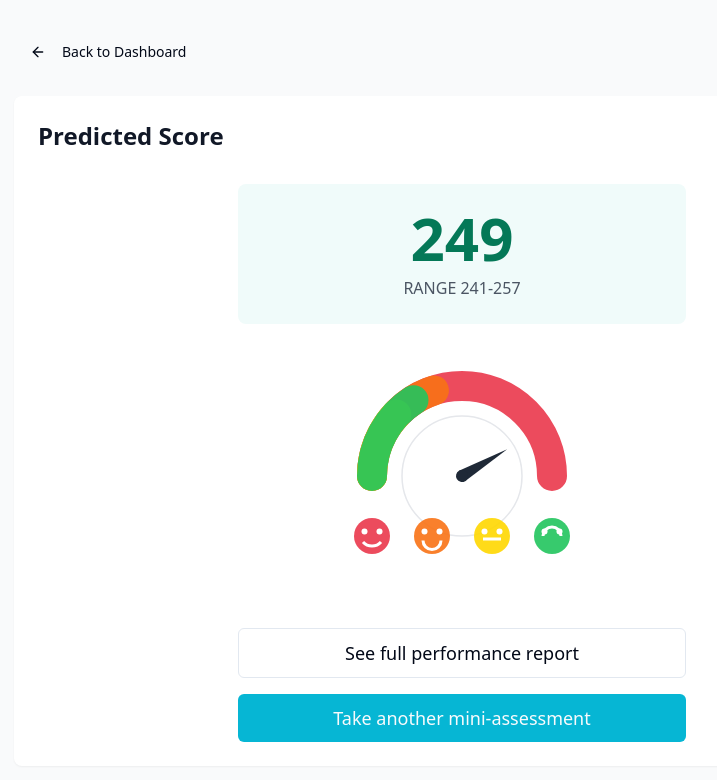
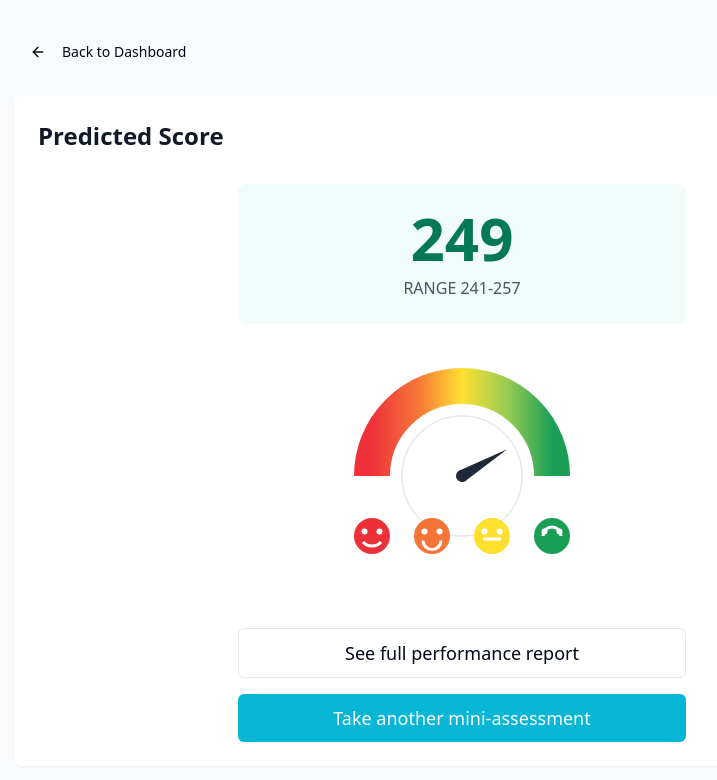
Before and after one commit to MarkPearce/scorecraft-creator, a React (Vite) app: page /concept2 in a window 1280 px wide. Shown: the top 780 px of the page, without its empty margins (178-895 px from the left). Built offline with nearby package versions, Linux system fonts and the light colour scheme.

Commit message:
Update gauge styling
Improved the styling of the gauge by using a single thick line for the arc and a sharp gradient with five specified colors.

```diff
--- a/src/pages/Concept2.tsx
+++ b/src/pages/Concept2.tsx
@@ -49,48 +49,23 @@ const Concept2 = () => {
             <div className="relative w-80 h-60">
               <svg viewBox="0 0 200 160" className="w-full h-full">
                 <defs>
-                  {/* Background circle gradient */}
-                  <linearGradient id="gaugeBackground" x1="0%" y1="0%" x2="100%" y2="0%">
-                    <stop offset="0%" stopColor="#f8f9fa"/>
-                    <stop offset="100%" stopColor="#e9ecef"/>
+                  <linearGradient id="gaugeGradient" x1="0%" y1="0%" x2="100%" y2="0%">
+                    <stop offset="0%" stopColor="#ed1b24" />
+                    <stop offset="25%" stopColor="#f46523" />
+                    <stop offset="50%" stopColor="#ffdd19" />
+                    <stop offset="75%" stopColor="#8dc641" />
+                    <stop offset="100%" stopColor="#019444" />
                   </linearGradient>
                 </defs>
 
-                {/* Gauge sections */}
+                {/* Single gradient arc */}
                 <path
                   d="M 40 80 A 60 60 0 0 1 160 80"
                   fill="none"
-                  stroke="#ea384c"
-                  strokeWidth="20"
-                  strokeLinecap="round"
+                  stroke="url(#gaugeGradient)"
+                  strokeWidth="24"
+                  strokeLinecap="butt"
                   className="opacity-90"
-                />
-                <path
-                  d="M 40 80 A 60 60 0 0 1 160 80"
-                  fill="none"
-                  stroke="#F97316"
-                  strokeWidth="20"
-                  strokeLinecap="round"
-                  className="opacity-90"
-                  strokeDasharray="75 180"
-                />
-                <path
-                  d="M 40 80 A 60 60 0 0 1 160 80"
-                  fill="none"
-                  stroke="#ffd700"
-                  strokeWidth="20"
-                  strokeLinecap="round"
-                  className="opacity-90"
-                  strokeDasharray="45 180"
-                />
-                <path
-                  d="M 40 80 A 60 60 0 0 1 160 80"
-                  fill="none"
-                  stroke="#22c55e"
-                  strokeWidth="20"
-                  strokeLinecap="round"
-                  className="opacity-90"
-                  strokeDasharray="60 180"
                 />
 
                 {/* Center white circle */}
@@ -108,25 +83,25 @@ const Concept2 = () => {
                 {/* Emoji faces */}
                 <g transform="translate(0, 120)">
                   {/* Very Sad */}
-                  <circle cx="40" cy="0" r="12" fill="#ea384c" className="opacity-90"/>
+                  <circle cx="40" cy="0" r="12" fill="#ed1b24" className="opacity-90"/>
                   <path d="M 34 4 A 8 8 0 0 0 46 4" stroke="white" fill="none" strokeWidth="2"/>
                   <circle cx="35" cy="-3" r="2" fill="white"/>
                   <circle cx="45" cy="-3" r="2" fill="white"/>
 
                   {/* Sad */}
-                  <circle cx="80" cy="0" r="12" fill="#F97316" className="opacity-90"/>
+                  <circle cx="80" cy="0" r="12" fill="#f46523" className="opacity-90"/>
                   <path d="M 74 3 A 6 6 0 0 0 86 3" stroke="white" fill="none" strokeWidth="2"/>
                   <circle cx="75" cy="-3" r="2" fill="white"/>
                   <circle cx="85" cy="-3" r="2" fill="white"/>
 
                   {/* Neutral */}
-                  <circle cx="120" cy="0" r="12" fill="#ffd700" className="opacity-90"/>
+                  <circle cx="120" cy="0" r="12" fill="#ffdd19" className="opacity-90"/>
                   <line x1="114" y1="2" x2="126" y2="2" stroke="white" strokeWidth="2"/>
                   <circle cx="115" cy="-3" r="2" fill="white"/>
                   <circle cx="125" cy="-3" r="2" fill="white"/>
 
                   {/* Happy */}
-                  <circle cx="160" cy="0" r="12" fill="#22c55e" className="opacity-90"/>
+                  <circle cx="160" cy="0" r="12" fill="#019444" className="opacity-90"/>
                   <path d="M 154 0 A 6 6 0 0 1 166 0" stroke="white" fill="none" strokeWidth="2"/>
                   <circle cx="155" cy="-3" r="2" fill="white"/>
                   <circle cx="165" cy="-3" r="2" fill="white"/>
```
